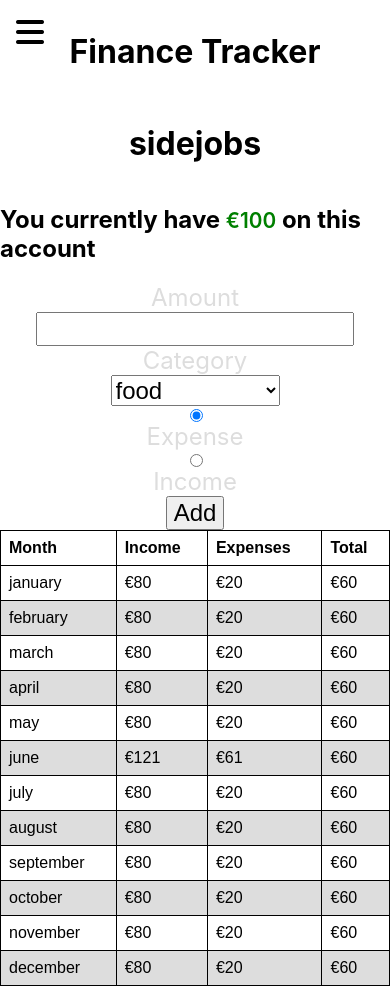
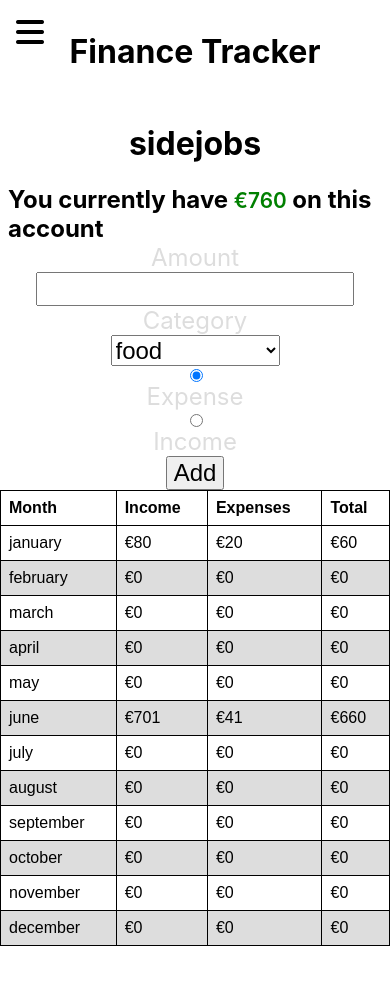
Before and after one commit to DiegoGoethals/Finance-tracker, a React (Create React App) app: page /accounts/1 in a window 390 px wide. After the commit the page ends 946 px from the top, so only its background shows below. Built offline with nearby package versions, Linux system fonts and the light colour scheme; data requests are answered from the project's data file.

Commit message:
Restyled with mobile in mind

```diff
--- a/data/db.json
+++ b/data/db.json
@@ -3,7 +3,7 @@
     {
       "id": 1,
       "name": "sidejobs",
-      "balance": 100,
+      "balance": 760,
       "months": {
         "january": {
           "income": [
@@ -22,88 +22,35 @@
           ]
         },
         "february": {
-          "income": [
-            {
-              "category": "babysitting",
-              "amount": 80,
-              "date": "2023-01-01"
-            }
-          ],
-          "expenses": [
-            {
-              "category": "food",
-              "amount": 20,
-              "date": "2023-01-01"
-            }
-          ]
+          "income": [],
+          "expenses": []
         },
         "march": {
-          "income": [
-            {
-              "category": "babysitting",
-              "amount": 80,
-              "date": "2023-01-01"
-            }
-          ],
-          "expenses": [
-            {
-              "category": "food",
-              "amount": 20,
-              "date": "2023-01-01"
-            }
-          ]
+          "income": [],
+          "expenses": []
         },
         "april": {
-          "income": [
-            {
-              "category": "babysitting",
-              "amount": 80,
-              "date": "2023-01-01"
-            }
-          ],
-          "expenses": [
-            {
-              "category": "food",
-              "amount": 20,
-              "date": "2023-01-01"
-            }
-          ]
+          "income": [],
+          "expenses": []
         },
         "may": {
-          "income": [
-            {
-              "category": "babysitting",
-              "amount": 80,
-              "date": "2023-01-01"
-            }
-          ],
-          "expenses": [
-            {
-              "category": "food",
-              "amount": 20,
-              "date": "2023-01-01"
-            }
-          ]
+          "income": [],
+          "expenses": []
         },
         "june": {
           "income": [
             {
-              "category": "babysitting",
-              "amount": 80,
-              "date": "2023-01-01"
+              "category": "work",
+              "amount": 41,
+              "date": "2023-06-06"
             },
             {
               "category": "work",
-              "amount": 41,
+              "amount": 660,
               "date": "2023-06-06"
             }
           ],
           "expenses": [
-            {
-              "category": "food",
-              "amount": 20,
-              "date": "2023-01-01"
-            },
             {
               "category": "food",
               "amount": 41,
@@ -112,100 +59,28 @@
           ]
         },
         "july": {
-          "income": [
-            {
-              "category": "babysitting",
-              "amount": 80,
-              "date": "2023-01-01"
-            }
-          ],
-          "expenses": [
-            {
-              "category": "food",
-              "amount": 20,
-              "date": "2023-01-01"
-            }
-          ]
+          "income": [],
+          "expenses": []
         },
         "august": {
-          "income": [
-            {
-              "category": "babysitting",
-              "amount": 80,
-              "date": "2023-01-01"
-            }
-          ],
-          "expenses": [
-            {
-              "category": "food",
-              "amount": 20,
-              "date": "2023-01-01"
-            }
-          ]
+          "income": [],
+          "expenses": []
         },
         "september": {
-          "income": [
-            {
-              "category": "babysitting",
-              "amount": 80,
-              "date": "2023-01-01"
-            }
-          ],
-          "expenses": [
-            {
-              "category": "food",
-              "amount": 20,
-              "date": "2023-01-01"
-            }
-          ]
+          "income": [],
+          "expenses": []
         },
         "october": {
-          "income": [
-            {
-              "category": "babysitting",
-              "amount": 80,
-              "date": "2023-01-01"
-            }
-          ],
-          "expenses": [
-            {
-              "category": "food",
-              "amount": 20,
-              "date": "2023-01-01"
-            }
-          ]
+          "income": [],
+          "expenses": []
         },
         "november": {
-          "income": [
-            {
-              "category": "babysitting",
-              "amount": 80,
-              "date": "2023-01-01"
-            }
-          ],
-          "expenses": [
-            {
-              "category": "food",
-              "amount": 20,
-              "date": "2023-01-01"
-            }
-          ]
+          "income": [],
+          "expenses": []
         },
         "december": {
-          "income": [
-            {
-              "category": "babysitting",
-              "amount": 80,
-              "date": "2023-01-01"
-            }
-          ],
-          "expenses": [
-            {
-              "category": "food",
-              "amount": 20,
-              "date": "2023-01-01"
-            }
-          ]
+          "income": [],
+          "expenses": []
         }
       }
     },
@@ -231,180 +106,48 @@
           ]
         },
         "february": {
-          "income": [
-            {
-              "category": "babysitting",
-              "amount": 80,
-              "date": "2023-01-01"
-            }
-          ],
-          "expenses": [
-            {
-              "category": "food",
-              "amount": 20,
-              "date": "2023-01-01"
-            }
-          ]
+          "income": [],
+          "expenses": []
         },
         "march": {
-          "income": [
-            {
-              "category": "babysitting",
-              "amount": 80,
-              "date": "2023-01-01"
-            }
-          ],
-          "expenses": [
-            {
-              "category": "food",
-              "amount": 20,
-              "date": "2023-01-01"
-            }
-          ]
+          "income": [],
+          "expenses": []
         },
         "april": {
-          "income": [
-            {
-              "category": "babysitting",
-              "amount": 80,
-              "date": "2023-01-01"
-            }
-          ],
-          "expenses": [
-            {
-              "category": "food",
-              "amount": 20,
-              "date": "2023-01-01"
-            }
-          ]
+          "income": [],
+          "expenses": []
         },
         "may": {
-          "income": [
-            {
-              "category": "babysitting",
-              "amount": 80,
-              "date": "2023-01-01"
-            }
-          ],
-          "expenses": [
-            {
-              "category": "food",
-              "amount": 20,
-              "date": "2023-01-01"
-            }
-          ]
+          "income": [],
+          "expenses": []
         },
         "june": {
-          "income": [
-            {
-              "category": "babysitting",
-              "amount": 80,
-              "date": "2023-01-01"
-            }
-          ],
-          "expenses": [
-            {
-              "category": "food",
-              "amount": 20,
-              "date": "2023-01-01"
-            }
-          ]
+          "income": [],
+          "expenses": []
         },
         "july": {
-          "income": [
-            {
-              "category": "babysitting",
-              "amount": 80,
-              "date": "2023-01-01"
-            }
-          ],
-          "expenses": [
-            {
-              "category": "food",
-              "amount": 20,
-              "date": "2023-01-01"
-            }
-          ]
+          "income": [],
+          "expenses": []
         },
         "august": {
-          "income": [
-            {
-              "category": "babysitting",
-              "amount": 80,
-              "date": "2023-01-01"
-            }
-          ],
-          "expenses": [
-            {
-              "category": "food",
-              "amount": 20,
-              "date": "2023-01-01"
-            }
-          ]
+          "income": [],
+          "expenses": []
         },
         "september": {
-          "income": [
-            {
-              "category": "babysitting",
-              "amount": 80,
-              "date": "2023-01-01"
-            }
-          ],
-          "expenses": [
-            {
-              "category": "food",
-              "amount": 20,
-              "date": "2023-01-01"
-            }
-          ]
+          "income": [],
+          "expenses": []
         },
         "october": {
-          "income": [
-            {
-              "category": "babysitting",
-              "amount": 80,
-              "date": "2023-01-01"
-            }
-          ],
-          "expenses": [
-            {
-              "category": "food",
-              "amount": 20,
-              "date": "2023-01-01"
-            }
-          ]
+          "income": [],
+          "expenses": []
         },
         "november": {
-          "income": [
-            {
-              "category": "babysitting",
-              "amount": 80,
-              "date": "2023-01-01"
-            }
-          ],
-          "expenses": [
-            {
-              "category": "food",
-              "amount": 20,
-              "date": "2023-01-01"
-            }
-          ]
+          "income": [],
+          "expenses": []
         },
         "december": {
-          "income": [
-            {
-              "category": "babysitting",
-              "amount": 80,
-              "date": "2023-01-01"
-            }
-          ],
-          "expenses": [
-            {
-              "category": "food",
-              "amount": 20,
-              "date": "2023-01-01"
-            }
-          ]
+          "income": [],
+          "expenses": []
         }
       }
     }
--- a/src/AccountDetails.js
+++ b/src/AccountDetails.js
@@ -38,13 +38,8 @@ function AccountDetails() {
         const category = event.target.category.value;
         const type = event.target.type.value;
         const date = new Date().toISOString().split('T')[0];
-        const newTransaction = {
-            category: category,
-            amount: amount,
-            date: date
-        };
+        const newTransaction = {category, amount, date};
         const month = new Date().toLocaleString('en-us', { month: "long" }).toLowerCase();
-        console.log(month, account, account.months[month]);
         const updatedAccount = {...account};
         if (type === "expense") {
             updatedAccount.balance -= amount;
@@ -53,7 +48,6 @@ function AccountDetails() {
             updatedAccount.balance += amount;
             updatedAccount.months[month].income.push(newTransaction);
         }
-        console.log(updatedAccount);
         fetch(`http://localhost:8000/accounts/${id}`, {
             method: 'PUT',
             headers: {
@@ -61,7 +55,6 @@ function AccountDetails() {
             },
             body: JSON.stringify(updatedAccount)
         }).then(response => response.json()).then(data => {
-            console.log(data);
             setAccount(data);
             setMonths(data.months);
         }
--- a/src/MonthlyDetails.css
+++ b/src/MonthlyDetails.css
@@ -2,16 +2,16 @@
     text-align: center;
 }
 
+h2 {
+    margin: 0 .5rem;
+}
+
 .tables {
     display: grid;
-    grid-template-columns: 1fr 1fr;
+    grid-template-columns: repeat(auto-fit, minmax(250px, 1fr));
     column-gap: 5rem;
     row-gap: 3rem;
-    padding: 0 2rem;
-}
-
-.total {
-    grid-area: 2 / 1 / 2 / 3;
+    padding: 2rem 2rem;
 }
 
 .tables table tr:hover {
```
